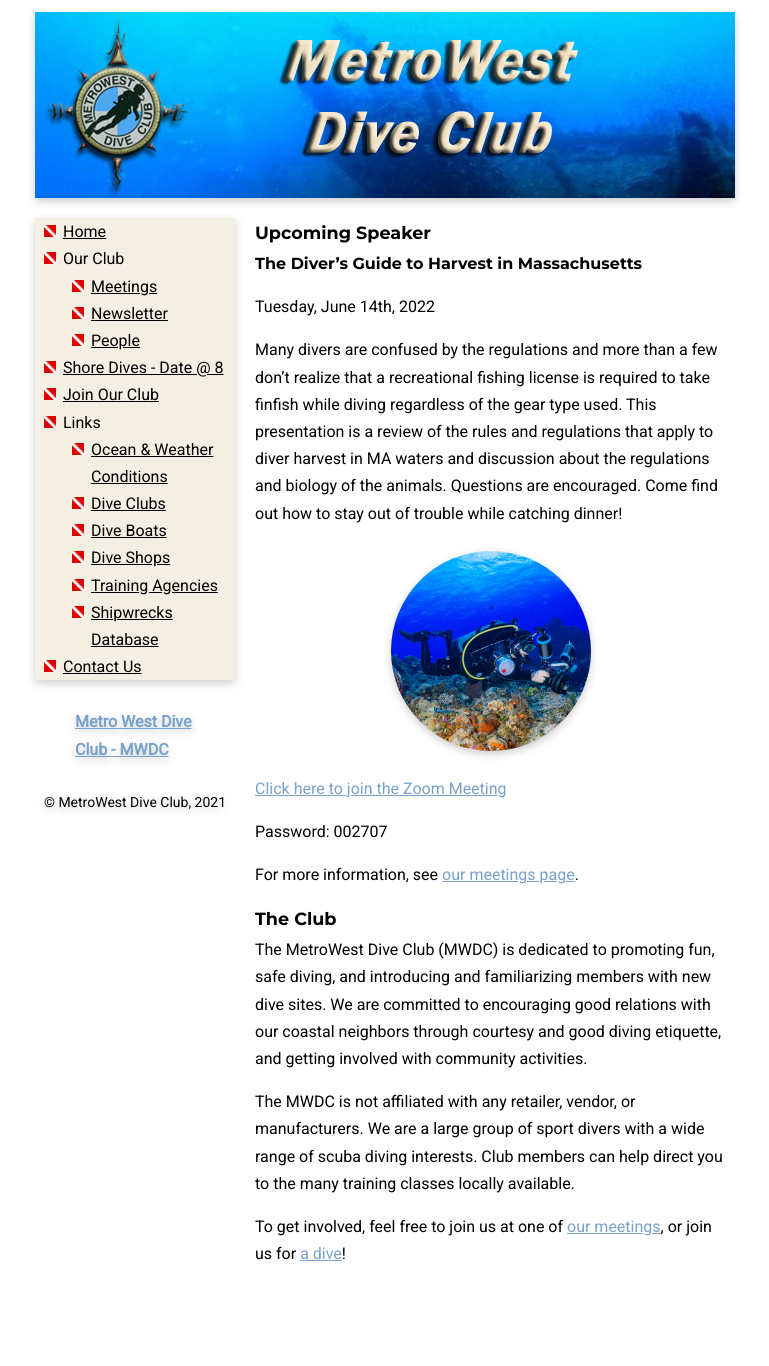
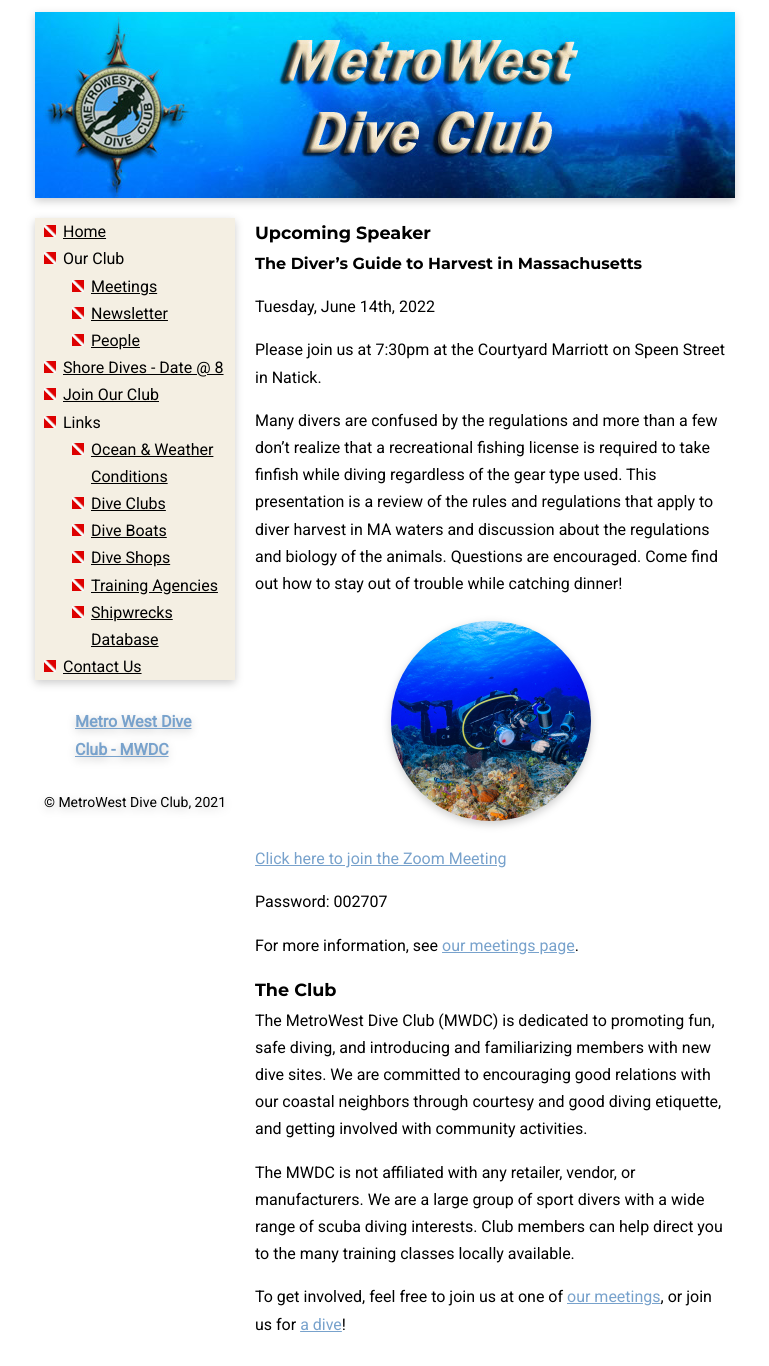
Before and after one commit to MetroWestDiveClub/mwdc, a Jekyll site: the page built from docs/index.md, in a window 1280 px wide. Shown: the whole page, without its empty margins (255-1024 px from the left). Built offline with Jekyll 4.4.1, drawn with Linux system fonts in a browser that asks for light colours; before the commit the page ends 1295 px from its top, so only the background shows below that.

Commit message:
Update speaker_blurb.md

```diff
--- a/docs/_includes/speaker_blurb.md
+++ b/docs/_includes/speaker_blurb.md
@@ -2,4 +2,8 @@
 
 Tuesday, June 14th, 2022
 
+Please join us at 7:30pm
+at the Courtyard Marriott on Speen Street in Natick.
+
+
 Many divers are confused by the regulations and more than a few don’t realize that a recreational fishing license is required to take finfish while diving regardless of the gear type used. This presentation is a review of the rules and regulations that apply to diver harvest in MA waters and discussion about the regulations and biology of the animals. Questions are encouraged. Come find out how to stay out of trouble while catching dinner!
```
